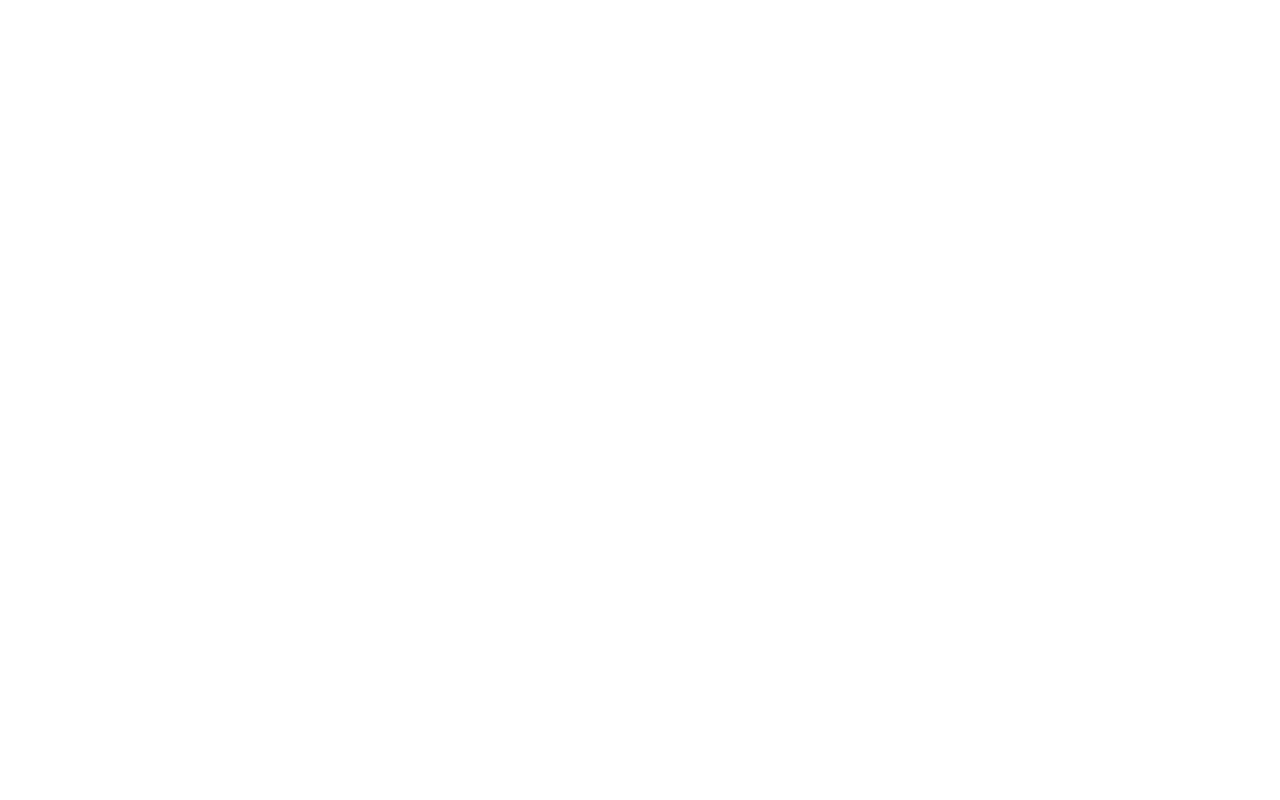
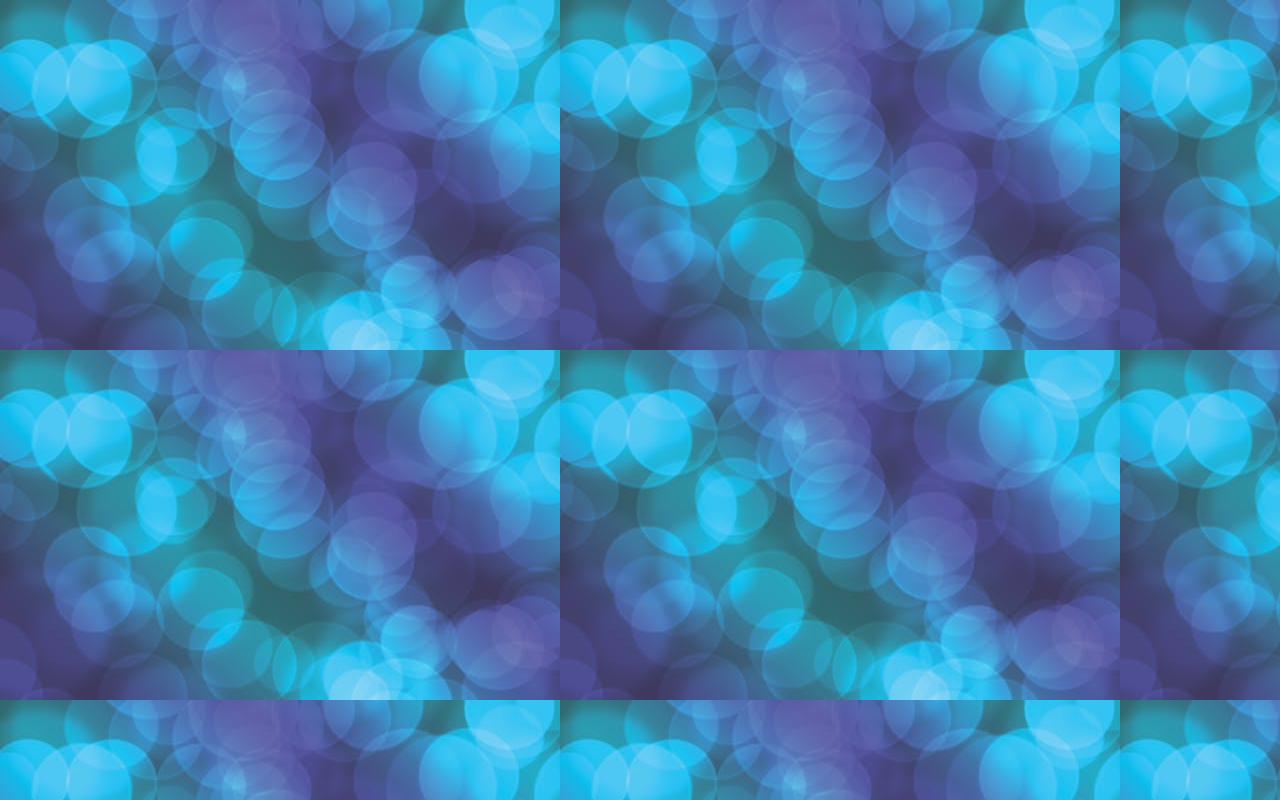
Before and after one commit to prasideeps/devopsIQ, a plain HTML site: page devopsIQ/index.html in a window 1280 px wide. Drawn offline with Linux system fonts and the light colour scheme.

Commit message:
updated code

```diff
--- a/devopsIQ/index.html
+++ b/devopsIQ/index.html
@@ -1,5 +1,5 @@
 <html>
-<title>Jenkins Final4 Website</title>
-<body background="images/2.jpg">
+<title>Jenkins Final5 Website</title>
+<body background="images/2.jpeg">
 </body>
 </html>
```
